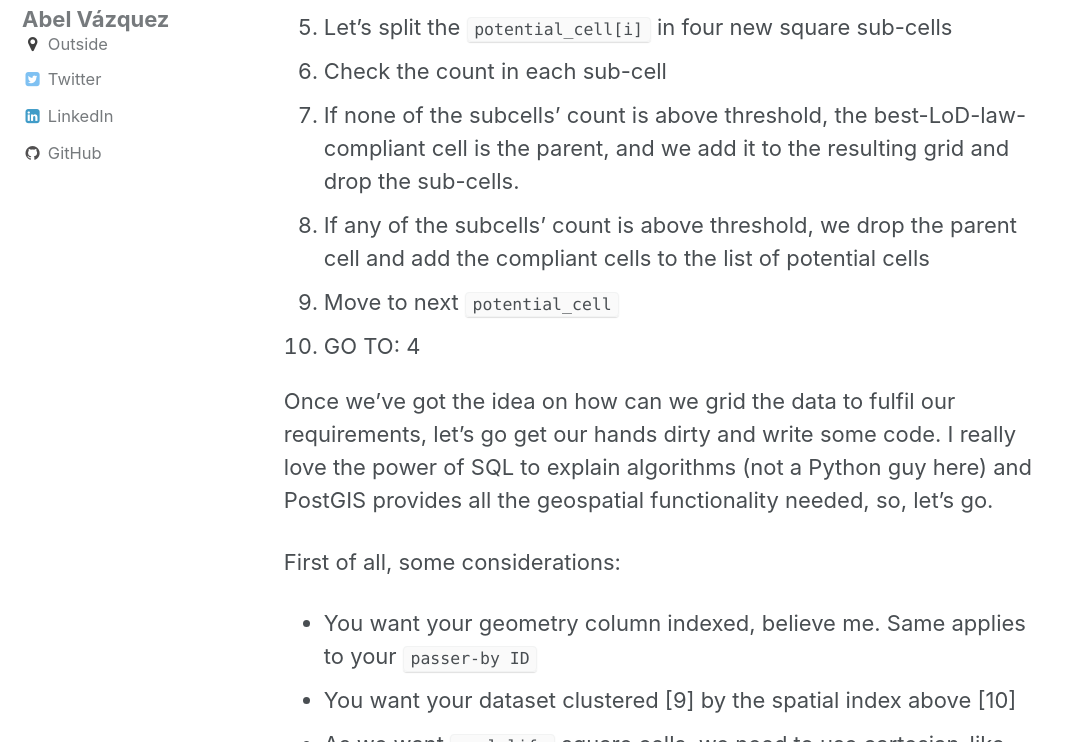
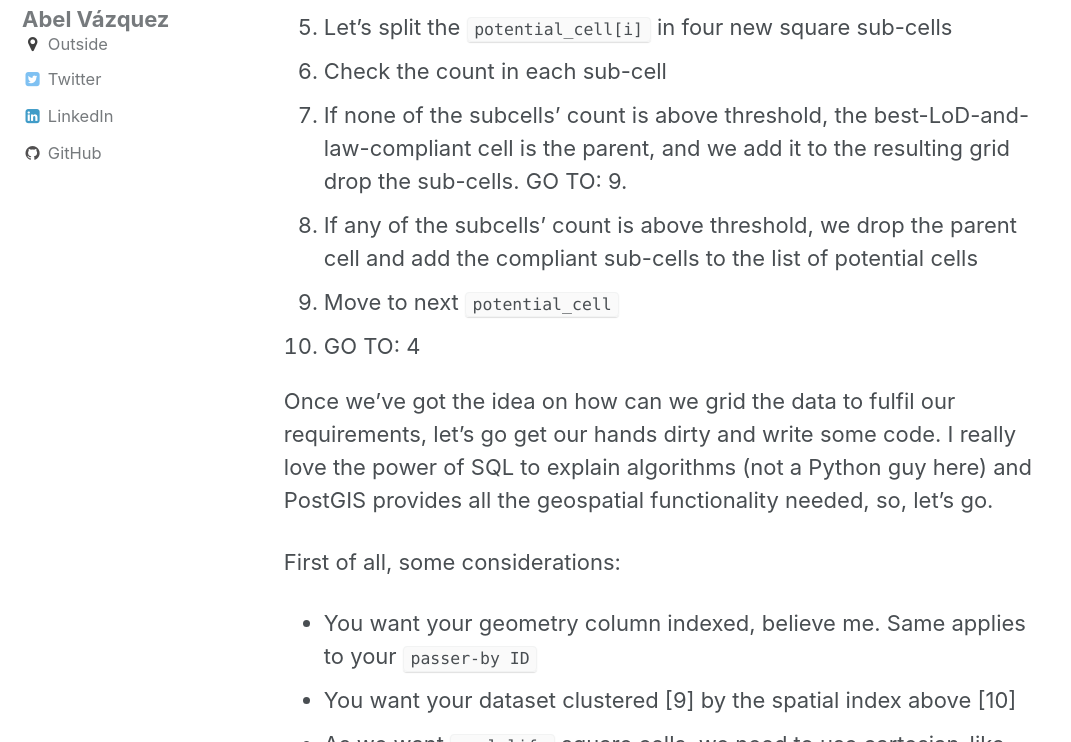
Before and after one commit to AbelVM/abelvm.github.io, a Jekyll site: the page built from _posts/2017-12-12-quadgrid.md, in a window 1280 px wide and 900 px high, scrolled down 4058 px, cut to the strip 158-900 px from the top of the window. Shown: the whole strip, without its empty margins (0-1071 px from the left). Built offline with Jekyll 4.4.1, drawn with Linux system fonts in a browser that asks for light colours; emoji names are drawn with the system emoji font.

Commit message:
minor changes

```diff
--- a/_posts/2017-12-12-quadgrid.md
+++ b/_posts/2017-12-12-quadgrid.md
@@ -49,8 +49,8 @@ How can this be achieved? Let's enter the **quadtree** [8] universe... That's wh
 4. This `potential_cell[i]` is compliant, but let's check whether it has the best possible LoD
 5. Let's split the `potential_cell[i]` in four new square sub-cells
 6. Check the count in each sub-cell
-7. If none of the subcells' count is above threshold, the best-LoD-law-compliant cell is the parent, and we add it to the resulting grid and drop the sub-cells.
-8. If any of the subcells' count is above threshold, we drop the parent cell and add the compliant cells to the list of potential cells
+7. If none of the subcells' count is above threshold, the best-LoD-and-law-compliant cell is the parent, and we add it to the resulting grid drop the sub-cells. GO TO: 9.
+8. If any of the subcells' count is above threshold, we drop the parent cell and add the compliant sub-cells to the list of potential cells
 9. Move to next `potential_cell`
 10. GO TO: 4
 
```
